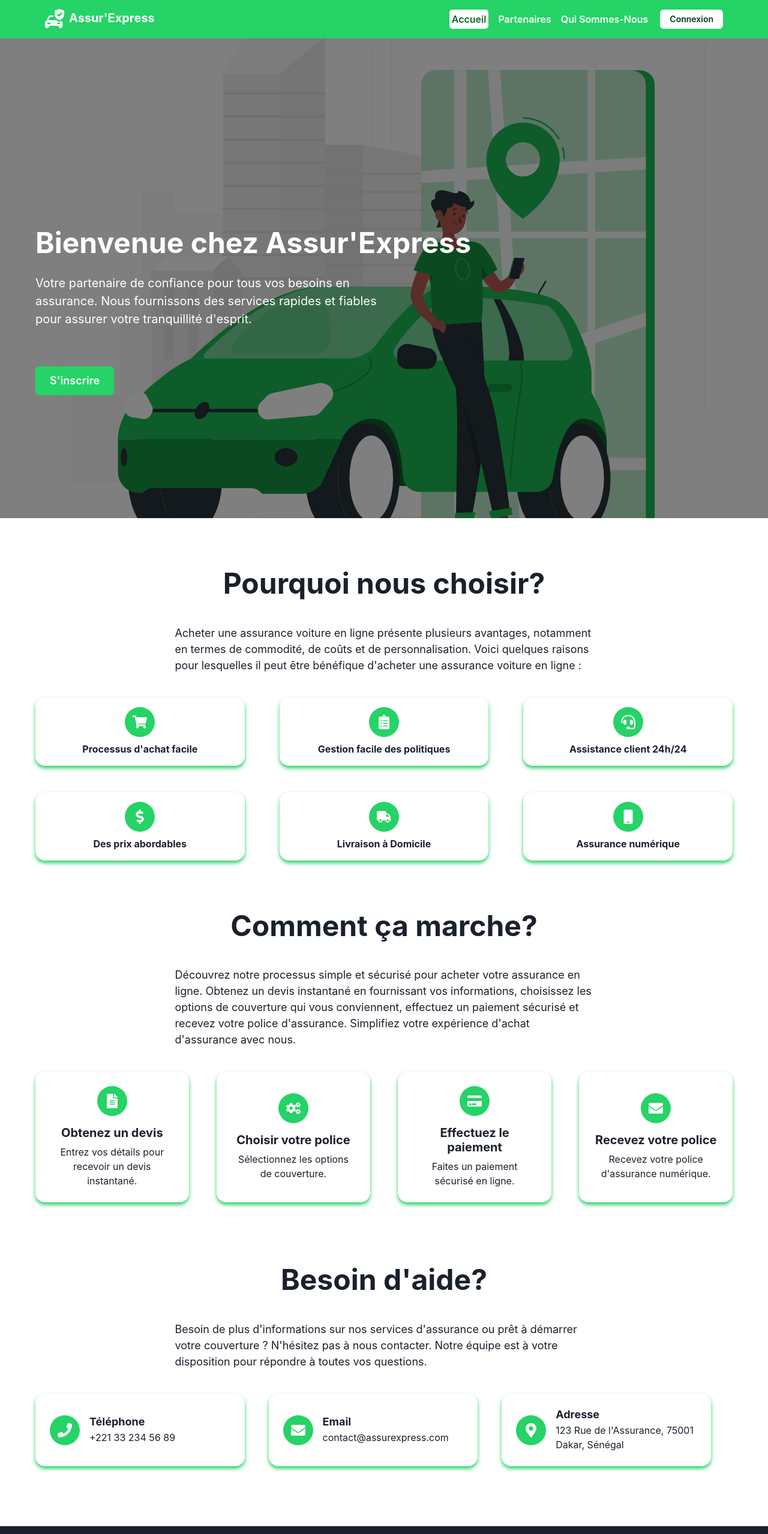
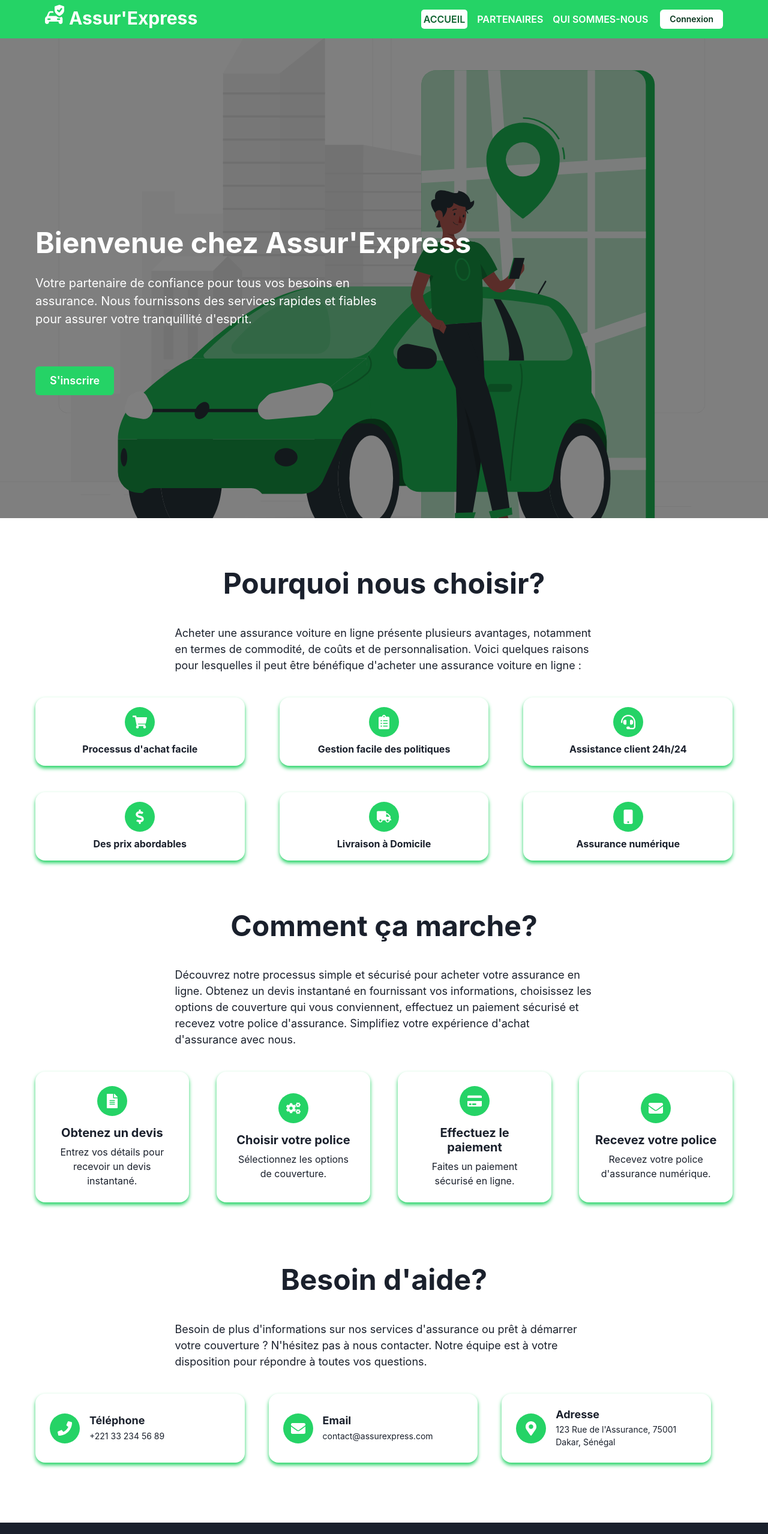
Before and after one commit to XMAN-MHD/asssurExpress, a React (Vite) app in the folder frontend/: page / in a window 1280 px wide. Shown: the top 2558 px of the page at 60% size. Built offline with nearby package versions, Linux system fonts and the light colour scheme.

Commit message:
update home view

```diff
--- a/frontend/src/components/HomeHowItWorks.jsx
+++ b/frontend/src/components/HomeHowItWorks.jsx
@@ -17,6 +17,7 @@ const HowItWorks = () => {
         w={{lg: "60%"}}
         m={'auto'}
         mb={10}
+        textAlign={{base: 'justify', md: 'start'}}
       >
         Découvrez notre processus simple et sécurisé pour acheter votre assurance en ligne.
         Obtenez un devis instantané en fournissant vos informations, choisissez les options
--- a/frontend/src/components/HomeNeedHelp.jsx
+++ b/frontend/src/components/HomeNeedHelp.jsx
@@ -16,13 +16,14 @@ const NeedHelp = () => {
         w={{lg: "60%"}}
         m={'auto'}
         mb={10}
+        textAlign={{base: 'justify', md: 'start'}}
       >
         Besoin de plus d'informations sur nos services d'assurance ou prêt à démarrer votre couverture ?
         N'hésitez pas à nous contacter. Notre équipe est à votre disposition pour répondre à toutes vos
         questions.
       </Text>
       {/** Contacts */}
-      <Flex direction={{ base: 'column', lg: 'row' }} gap={10} wrap="wrap">
+      <Flex direction={{ base: 'column', md: 'row' }} gap={10} wrap="wrap">
         <ContactBox
           icon={<Icon as={FaPhone} color="white" boxSize={6} />}
           title="Téléphone"
@@ -76,7 +77,7 @@ const ContactBox = ({ icon, title, contactInfo }) => {
       {/* Contact Information */}
       <Box flex="1">
         <Heading fontSize="lg" mb={1}>{title}</Heading>
-        <Text>{contactInfo}</Text>
+        <Text fontSize={{base: 12, md: 14}}>{contactInfo}</Text>
       </Box>
     </Flex>
   );
--- a/frontend/src/components/HomeServices.jsx
+++ b/frontend/src/components/HomeServices.jsx
@@ -36,6 +36,7 @@ const Services = () => {
             fontSize="lg"
             w={{lg: "60%"}}
             m={'auto'}
+            textAlign={{base: 'justify', md: 'start'}}
           >
             Acheter une assurance voiture en ligne présente plusieurs avantages,
             notamment en termes de commodité, de coûts et de personnalisation.
--- a/frontend/src/components/NavBar.jsx
+++ b/frontend/src/components/NavBar.jsx
@@ -54,20 +54,20 @@ const NavBar = () => {
         <HStack spacing={20} alignItems="center">
            <Flex gap={2} as={RouterLink} to="/">
             <Image src={logo} alt="logo" boxSize={8} />
-            <Text fontWeight="bold" mb={1} color="white" fontSize={20}>
+            <Text fontWeight="bold" mb={1} color="white" fontSize={30}>
               Assur'Express
             </Text>
           </Flex>
         </HStack>
 
-        {/* Menu button for mobile view */}
+        {/* Menu button for mobile and tablet view */}
         {
           location.pathname !== '/dashboard' && (
             <IconButton
               size="lg"
               icon={isOpen ? <FaTimes /> : <FaBars />}
               aria-label="Open Menu"
-              display={{ md: 'none' }}
+              display={{ base: 'flex', lg: 'none' }}
               _hover={{ bg: 'transparent' }}
               onClick={isOpen ? onClose : onOpen}
               bg="transparent"
@@ -75,14 +75,14 @@ const NavBar = () => {
           )
         }
 
-        {/* Dashboard menu button for mobile view */}
+        {/* Dashboard menu button for mobile and tablet view */}
         {
           location.pathname == '/dashboard' && (
             <IconButton
               size="lg"
               icon={handleMenu ? <FaTimes /> : <FaBars />}
               aria-label="Open Menu"
-              display={{ md: 'none' }}
+              display={{ base: 'flex', lg: 'none' }}
               _hover={{ bg: 'transparent' }}
               onClick={handleDashboardMenu}
               bg="transparent"
@@ -95,10 +95,10 @@ const NavBar = () => {
           alignItems="center"
           justifyContent={"flex-end"}
           flexBasis={"80%"}
-          display={{base: 'none', md: 'flex'}}
+          display={{base: 'none', lg: 'flex'}}
         >
           {/* Navigation links for desktop view */}
-          <HStack as="nav" spacing={4} display={{ base: 'none', md: 'flex' }} marginRight={"20px"}>
+          <HStack as="nav" spacing={4} display={{ base: 'none', lg: 'flex' }} marginRight={"20px"}>
             <Link
               as={RouterNavLink}
               to="/"
@@ -106,6 +106,7 @@ const NavBar = () => {
               fontWeight={600}
               _hover={{ textDecoration: 'none' }}
               _activeLink={{ color: 'primary.800', bg: 'white', p: 1, borderRadius: 5 }}
+              textTransform={"uppercase"}
             >
               Accueil
             </Link>
@@ -116,6 +117,7 @@ const NavBar = () => {
               fontWeight={600}
               _hover={{ textDecoration: 'none' }}
               _activeLink={{ color: 'primary.800', bg: 'white', p: 1, borderRadius: 5 }}
+              textTransform={"uppercase"}
             >
               Partenaires
             </Link>
@@ -126,6 +128,8 @@ const NavBar = () => {
               fontWeight={600}
               _hover={{ textDecoration: 'none' }}
               _activeLink={{ color: 'primary.800', bg: 'white', p: 1, borderRadius: 5 }}
+              textTransform={"uppercase"}
+
             >
               Qui Sommes-Nous
             </Link>
@@ -186,12 +190,12 @@ const NavBar = () => {
         </Flex>
       </Flex>
 
-      {/* Navigation links for mobile view */}
+      {/* Navigation links for mobile and tablet view */}
       {isOpen && (
         <Box
           pt={4}
           pb={4}
-          display={{ base: 'flex', md: 'none' }}
+          display={{ base: 'flex', lg: 'none' }}
           bg="white"
           width="100%"
           px={2}
--- a/frontend/src/components/pages/Dashboard.jsx
+++ b/frontend/src/components/pages/Dashboard.jsx
@@ -52,7 +52,7 @@ const Dashboard = () => {
         color="white"
         py="4"
         px="3"
-        display={{ base: 'none', md: 'block' }}
+        display={{ base: 'none', lg: 'block' }}
       >
         <VStack spacing="4" align="stretch">
           <Text fontSize="2xl" fontWeight="bold" mb="4">MENU</Text>
@@ -114,7 +114,7 @@ const Dashboard = () => {
         </VStack>
       </Box>
 
-      {/** Mobile sidebar menu */}
+      {/** Mobile and Tablet sidebar menu */}
       {
         handleMenu && (
           <Box
@@ -123,7 +123,7 @@ const Dashboard = () => {
             color="white"
             py="4"
             px="3"
-            display={{ base: 'block', md: 'none' }}
+            display={{ base: 'block', lg: 'none' }}
             position={''}
           >
             <VStack spacing="4" align="stretch">
```
